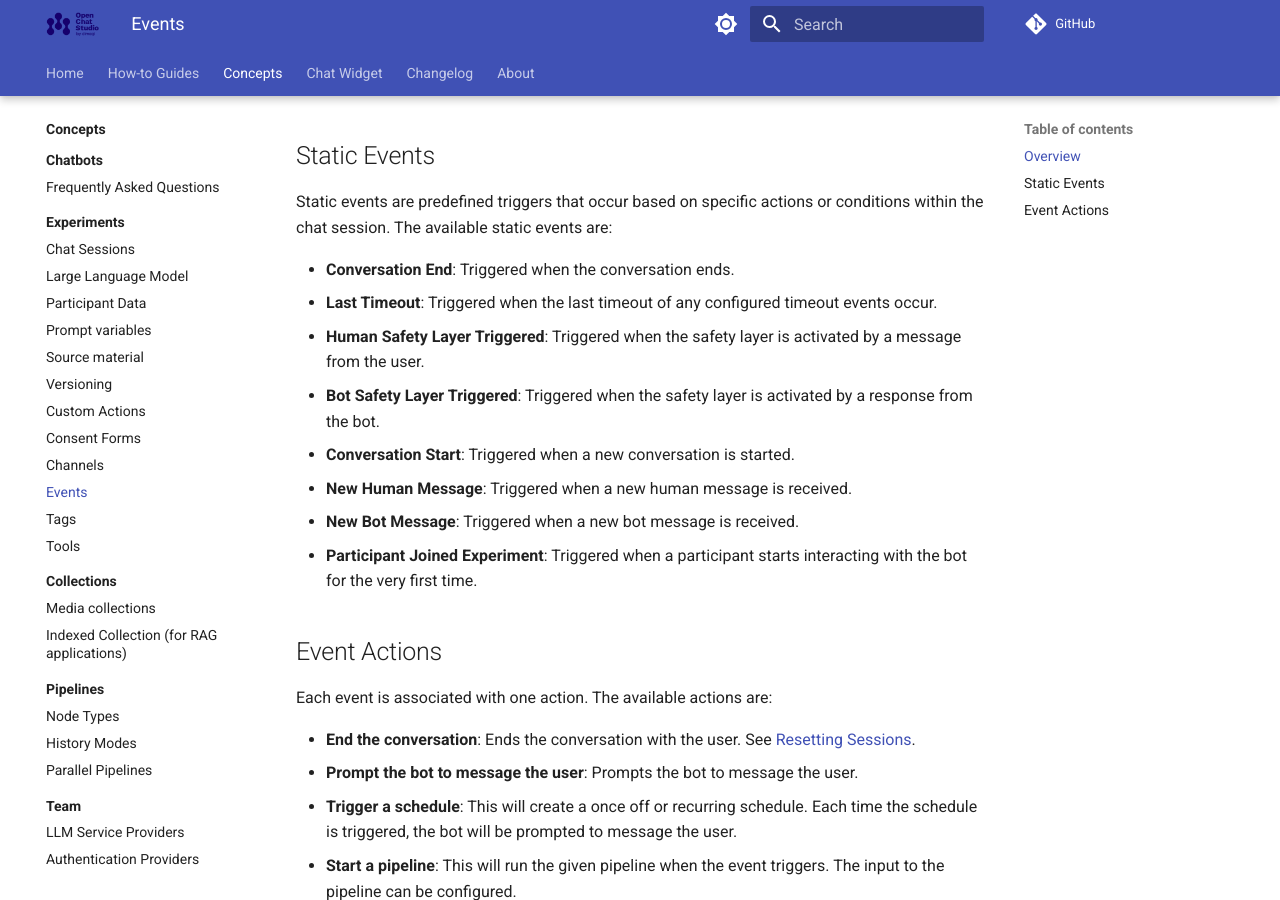
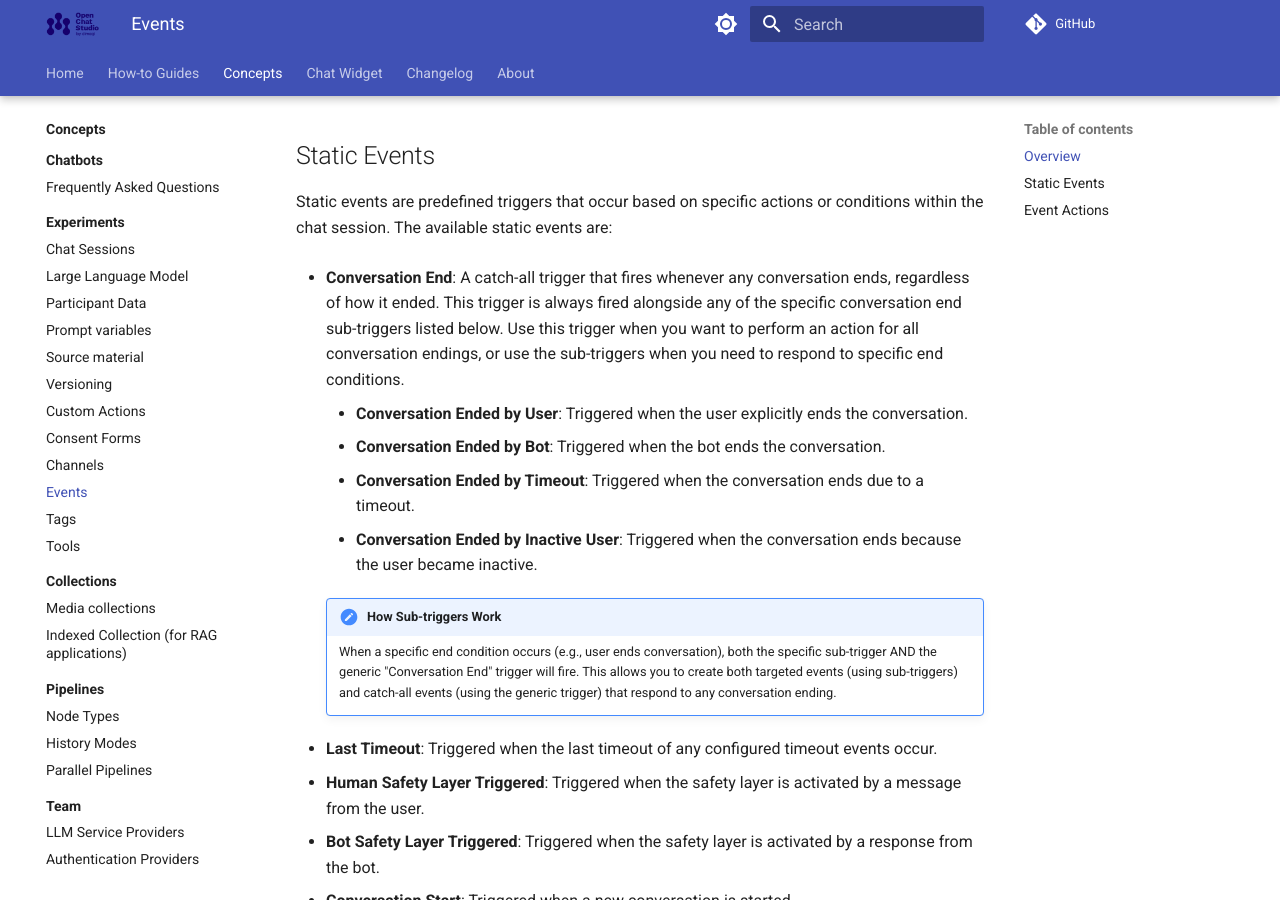
Before and after one commit to dimagi/open-chat-studio-docs, an MkDocs documentation site: the page built from docs/concepts/events.md, in a window 1280 px wide and 900 px high, scrolled down 465 px. Built offline with MkDocs 1.6.1 and Material for MkDocs 9.7.7, drawn with Linux system fonts in a browser that asks for light colours; a script that is not in the unit is left out; comment, search, counter and statistics services are not loaded.

Commit message:
update changelog and docs from OCS PR #2658

```diff
--- a/docs/concepts/events.md
+++ b/docs/concepts/events.md
@@ -15,7 +15,15 @@ Each event has one action associated with it that is executed when the event occ
 
 Static events are predefined triggers that occur based on specific actions or conditions within the chat session. The available static events are:
 
-- **Conversation End**: Triggered when the conversation ends.
+- **Conversation End**: A catch-all trigger that fires whenever any conversation ends, regardless of how it ended. This trigger is always fired alongside any of the specific conversation end sub-triggers listed below. Use this trigger when you want to perform an action for all conversation endings, or use the sub-triggers when you need to respond to specific end conditions.
+    - **Conversation Ended by User**: Triggered when the user explicitly ends the conversation.
+    - **Conversation Ended by Bot**: Triggered when the bot ends the conversation.
+    - **Conversation Ended by Timeout**: Triggered when the conversation ends due to a timeout.
+    - **Conversation Ended by Inactive User**: Triggered when the conversation ends because the user became inactive.
+
+    !!! note "How Sub-triggers Work"
+        When a specific end condition occurs (e.g., user ends conversation), both the specific sub-trigger AND the generic "Conversation End" trigger will fire. This allows you to create both targeted events (using sub-triggers) and catch-all events (using the generic trigger) that respond to any conversation ending.
+
 - **Last Timeout**: Triggered when the last timeout of any configured timeout events occur.
 - **Human Safety Layer Triggered**: Triggered when the safety layer is activated by a message from the user.
 - **Bot Safety Layer Triggered**: Triggered when the safety layer is activated by a response from the bot.
```
Also changed, not shown: docs/changelog.md (+1 -0 lines).
